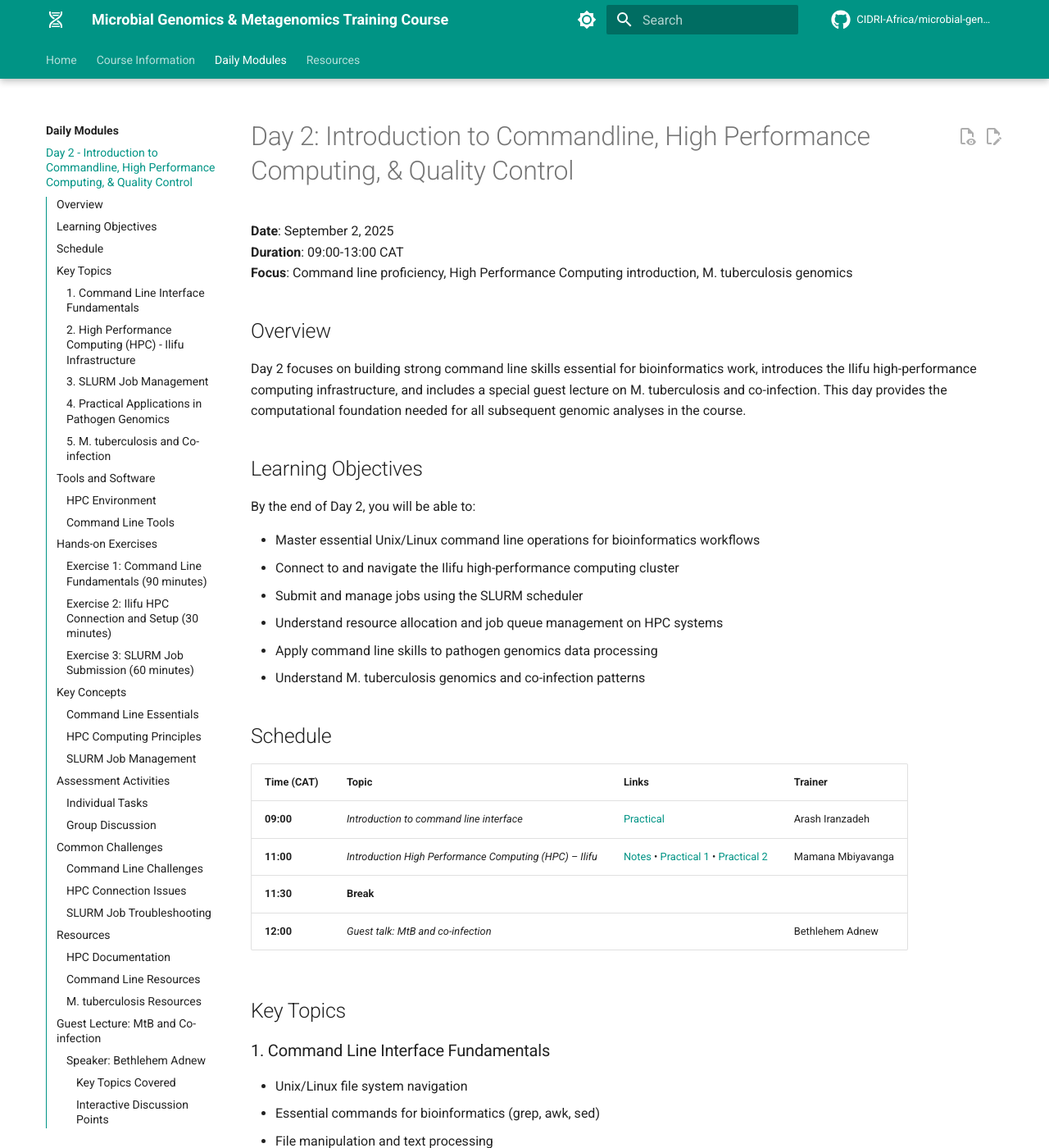
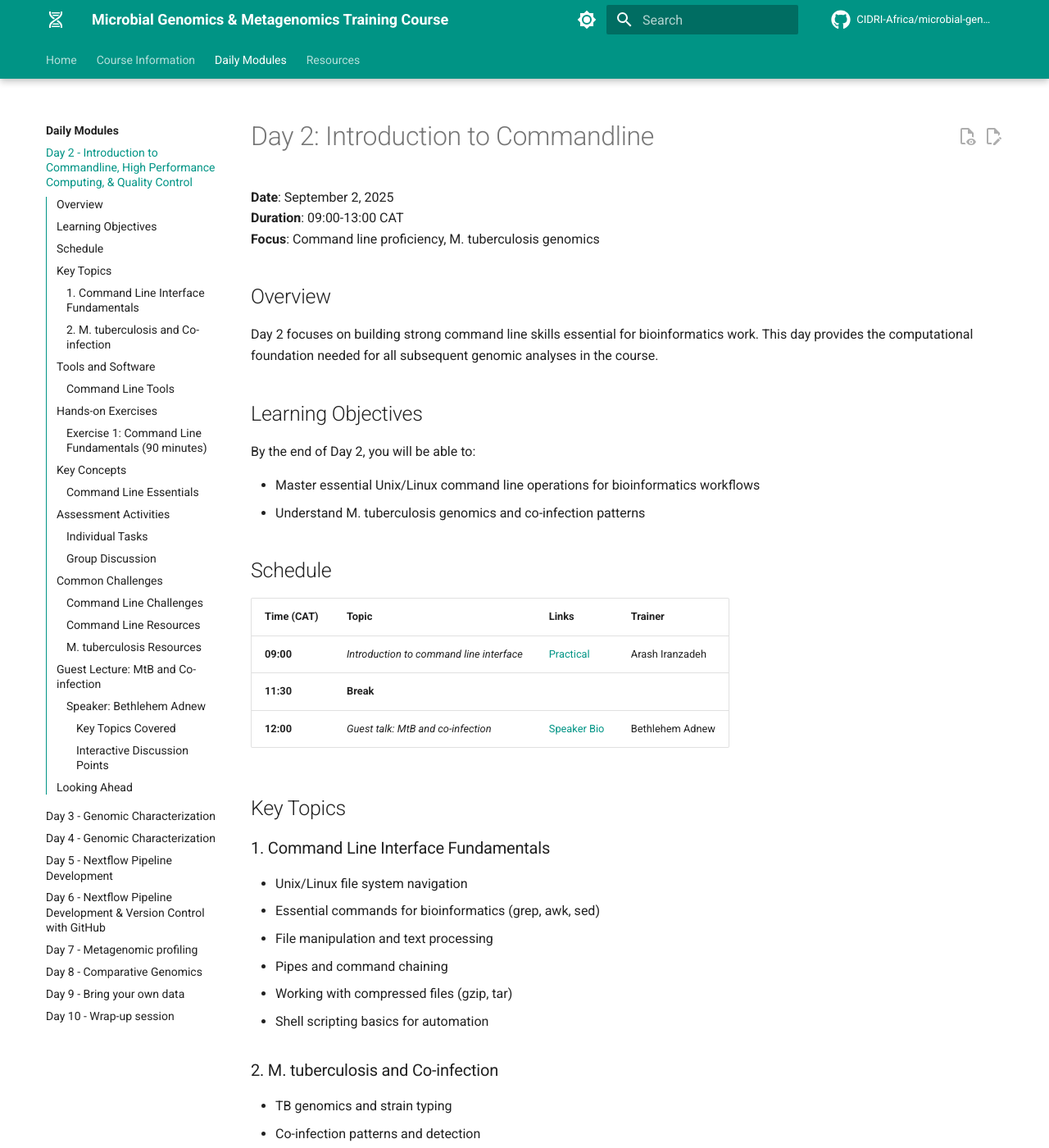
Before and after one commit to mamanambiya/microbial-genomics-training, an MkDocs documentation site: the page built from docs_src/modules/day2/index.md, in a window 1280 px wide and 1400 px high. Shown: the whole window at 82% size. Built offline with MkDocs 1.6.1 and Material for MkDocs 9.7.7, drawn with Linux system fonts in a browser that asks for light colours; comment, search, counter and statistics services are not loaded; some of the changed text lies outside the part shown.

Commit message:
Update index.md - making sure we have the content that was covered on that day

````diff
--- a/docs_src/modules/day2/index.md
+++ b/docs_src/modules/day2/index.md
@@ -1,22 +1,18 @@
-# Day 2: Introduction to Commandline, High Performance Computing, & Quality Control
+# Day 2: Introduction to Commandline
 
 **Date**: September 2, 2025
 **Duration**: 09:00-13:00 CAT
-**Focus**: Command line proficiency, High Performance Computing introduction, M. tuberculosis genomics
+**Focus**: Command line proficiency, M. tuberculosis genomics
 
 ## Overview
 
-Day 2 focuses on building strong command line skills essential for bioinformatics work, introduces the Ilifu high-performance computing infrastructure, and includes a special guest lecture on M. tuberculosis and co-infection. This day provides the computational foundation needed for all subsequent genomic analyses in the course.
+Day 2 focuses on building strong command line skills essential for bioinformatics work. This day provides the computational foundation needed for all subsequent genomic analyses in the course.
 
 ## Learning Objectives
 
 By the end of Day 2, you will be able to:
 
 - Master essential Unix/Linux command line operations for bioinformatics workflows
-- Connect to and navigate the Ilifu high-performance computing cluster
-- Submit and manage jobs using the SLURM scheduler
-- Understand resource allocation and job queue management on HPC systems
-- Apply command line skills to pathogen genomics data processing
 - Understand M. tuberculosis genomics and co-infection patterns
 
 ## Schedule
@@ -24,9 +20,8 @@ By the end of Day 2, you will be able to:
 | Time (CAT) | Topic | Links | Trainer |
 |------------|-------|-------|---------|
 | **09:00** | *Introduction to command line interface* | [Practical](https://github.com/Arash-Iranzadeh/Microbial-Genomics/blob/main/scripts/practice_unix_commands.sh) | Arash Iranzadeh |
-| **11:00** | *Introduction High Performance Computing (HPC) – Ilifu* | [Notes](../../day2/hpc-ilifu-training.md) • [Practical 1](../../day2/slurm-practical-tutorial.md) • [Practical 2](../../day2/unix-commands-pathogen-examples.md) | Mamana Mbiyavanga |
 | **11:30** | **Break** | | |
-| **12:00** | *Guest talk: MtB and co-infection* | | Bethlehem Adnew |
+| **12:00** | *Guest talk: MtB and co-infection* | [Speaker Bio](https://docs.google.com/document/d/1ITTQd4jDtgq8gnjYqk-jFHhdCu8JwBjXp_uTDGwBqfY/edit?tab=t.0#heading=h.d9aiuhe8jbzy) | Bethlehem Adnew |
 
 ## Key Topics
 
@@ -38,30 +33,7 @@ By the end of Day 2, you will be able to:
 - Working with compressed files (gzip, tar)
 - Shell scripting basics for automation
 
-### 2. High Performance Computing (HPC) - Ilifu Infrastructure
-- Introduction to cluster computing concepts
-- Ilifu cluster architecture and capabilities
-- SSH connections and authentication
-- SLURM job scheduling system
-- Resource allocation (CPU, memory, time)
-- Module system for software management
-
-### 3. SLURM Job Management
-- Writing and submitting batch scripts
-- Interactive vs batch jobs
-- Job monitoring and queue management
-- Resource specification and optimization
-- Output and error file handling
-- Best practices for efficient HPC usage
-
-### 4. Practical Applications in Pathogen Genomics
-- Processing FASTQ files on HPC
-- Running bioinformatics tools in parallel
-- Managing large-scale genomic datasets
-- Automating analysis pipelines
-- Data transfer and storage strategies
-
-### 5. M. tuberculosis and Co-infection
+### 2. M. tuberculosis and Co-infection
 - TB genomics and strain typing
 - Co-infection patterns and detection
 - Clinical implications
@@ -70,12 +42,6 @@ By the end of Day 2, you will be able to:
 - Public health applications
 
 ## Tools and Software
-
-### HPC Environment
-- **Ilifu cluster** - High-performance computing infrastructure
-- **SLURM** - Job scheduling system
-- **Module system** - Software environment management
-- **SSH clients** - Remote connection tools
 
 ### Command Line Tools
 - **Bash shell** - Command line interface and scripting
@@ -108,47 +74,6 @@ gunzip -c compressed.gz | head
 cat data.txt | sort | uniq > unique_values.txt
 ```
 
-### Exercise 2: Ilifu HPC Connection and Setup (30 minutes)
-Connect to the Ilifu cluster and set up your working environment.
-
-```bash
-# Connect to Ilifu via SSH
-ssh username@slurm.ilifu.ac.za
-
-# Explore the HPC environment
-pwd                    # Check current directory
-module avail          # List available software
-module load python    # Load software module
-
-# Check cluster resources
-sinfo                 # View cluster partitions
-squeue               # Check job queue
-```
-
-### Exercise 3: SLURM Job Submission (60 minutes)
-Learn to submit and manage jobs on the HPC cluster.
-
-```bash
-# Create a simple batch script
-cat > my_first_job.sh << 'EOF'
-#!/bin/bash
-#SBATCH --job-name=test_job
-#SBATCH --time=00:10:00
-#SBATCH --mem=1G
-#SBATCH --cpus-per-task=1
-
-echo "Hello from HPC!"
-echo "Running on node: $HOSTNAME"
-date
-EOF
-
-# Submit the job
-sbatch my_first_job.sh
-
-# Monitor job progress
-squeue -u $USER
-```
-
 ## Key Concepts
 
 ### Command Line Essentials
@@ -158,28 +83,11 @@ squeue -u $USER
 - **Shell scripting**: Automating repetitive tasks
 - **Regular expressions**: Pattern matching in bioinformatics data
 
-### HPC Computing Principles
-- **Cluster architecture**: Login nodes vs compute nodes
-- **Job scheduling**: SLURM queue management and priority
-- **Resource allocation**: CPU, memory, and time specifications
-- **Module system**: Managing software environments
-- **Parallel processing**: Utilizing multiple cores efficiently
-
-### SLURM Job Management
-| Component | Description | Example |
-|-----------|-------------|---------|
-| Partition | Compute resource group | `main`, `gpu`, `bigmem` |
-| Job State | Current job status | `PD` (pending), `R` (running) |
-| Resources | CPU/Memory/Time | `--cpus-per-task=4 --mem=8G` |
-| Output | Job results and logs | `slurm-jobid.out` |
-
 ## Assessment Activities
 
 ### Individual Tasks
 - Successfully connect to Ilifu HPC system
 - Navigate Unix file system and manipulate files
-- Write and submit a SLURM batch script
-- Monitor job status and retrieve results
 - Complete command line exercises for pathogen genomics data
 
 ### Group Discussion
@@ -200,35 +108,6 @@ ls -la                # Check file permissions
 echo $PATH            # Check current PATH
 export PATH=$PATH:/new/path  # Add to PATH
 ```
-
-### HPC Connection Issues
-```bash
-# SSH key problems
-ssh-keygen -t ed25519 -C "your_email@example.com"
-ssh-copy-id username@slurm.ilifu.ac.za
-
-# Module loading issues
-module avail    # List available modules
-module list     # Show loaded modules
-module purge    # Clear all modules
-```
-
-### SLURM Job Troubleshooting
-```bash
-# Job stuck in pending
-scontrol show job <jobid>  # Check job details
-squeue -j <jobid>          # Check specific job
-
-# Resource issues
-sacct -j <jobid> --format=JobID,State,ExitCode,MaxRSS,Elapsed
-```
-
-## Resources
-
-### HPC Documentation
-- [Ilifu User Guide](https://docs.ilifu.ac.za/)
-- [SLURM Quick Start](https://slurm.schedmd.com/quickstart.html)
-- [SSH Key Management](https://docs.github.com/en/authentication/connecting-to-github-with-ssh)
 
 ### Command Line Resources
 - [Unix for Bioinformatics](https://bioinformatics.ucdavis.edu/research-computing/documentation/unix-basics/)
@@ -259,12 +138,12 @@ sacct -j <jobid> --format=JobID,State,ExitCode,MaxRSS,Elapsed
 
 ## Looking Ahead
 
-**Day 3 Preview**: Genomic Characterization including:
+**Day 3 Preview**:
+- Command line proficiency,
+- HPC fundamentals
 - Quality checking and control with FastQC
 - Species identification using Kraken2
-- Genome assembly and quality assessment
-- Genome annotation with Prokka
 
 ---
 
-**Key Learning Outcome**: Mastery of command line operations and HPC infrastructure usage provides the essential computational foundation for all subsequent genomic analyses in the course. Understanding of M. tuberculosis genomics adds clinical context to the technical skills.
+**Key Learning Outcome**: Mastery of command line operations and HPC infrastructure usage provides the essential computational foundation for all subsequent genomic analyses in the course.
````
